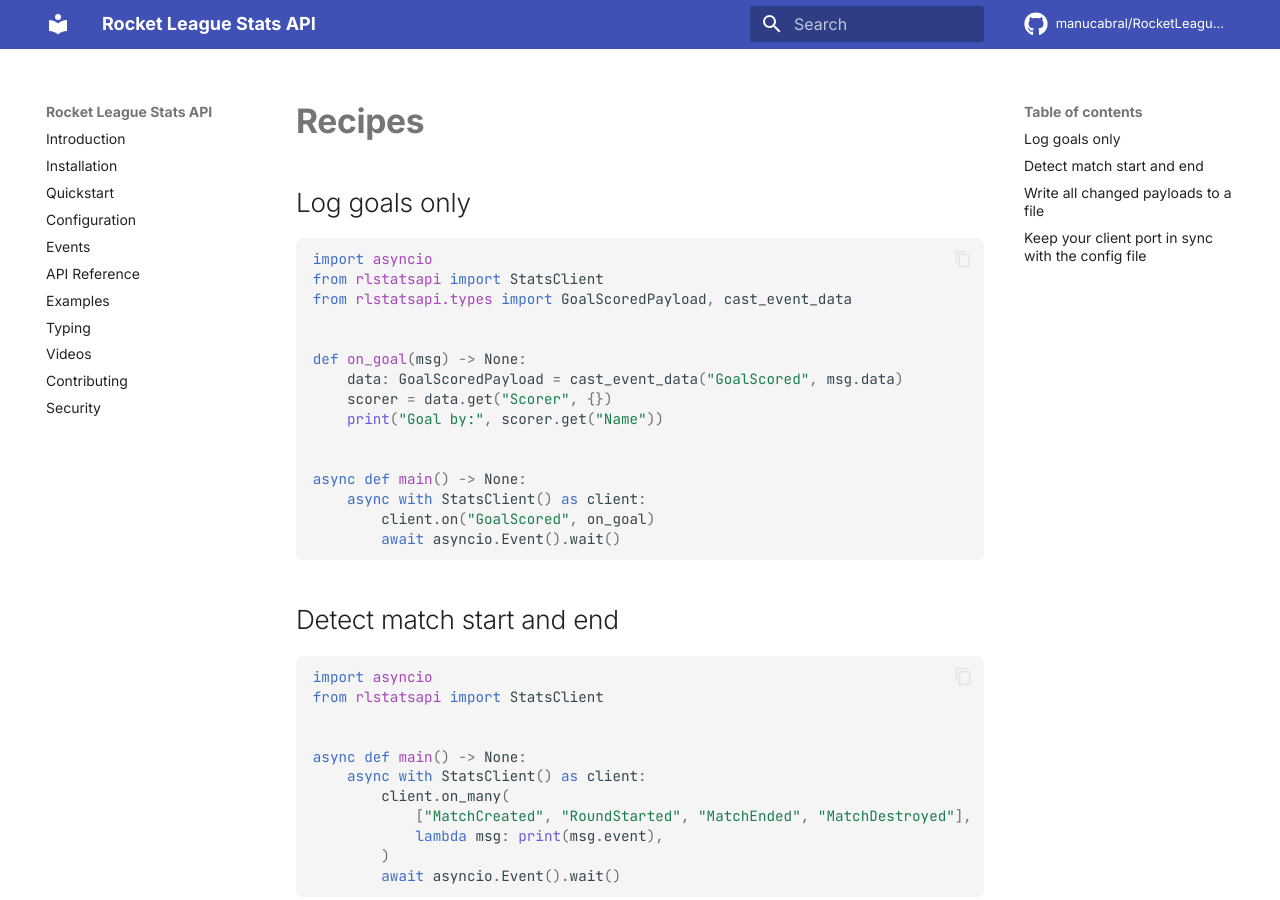
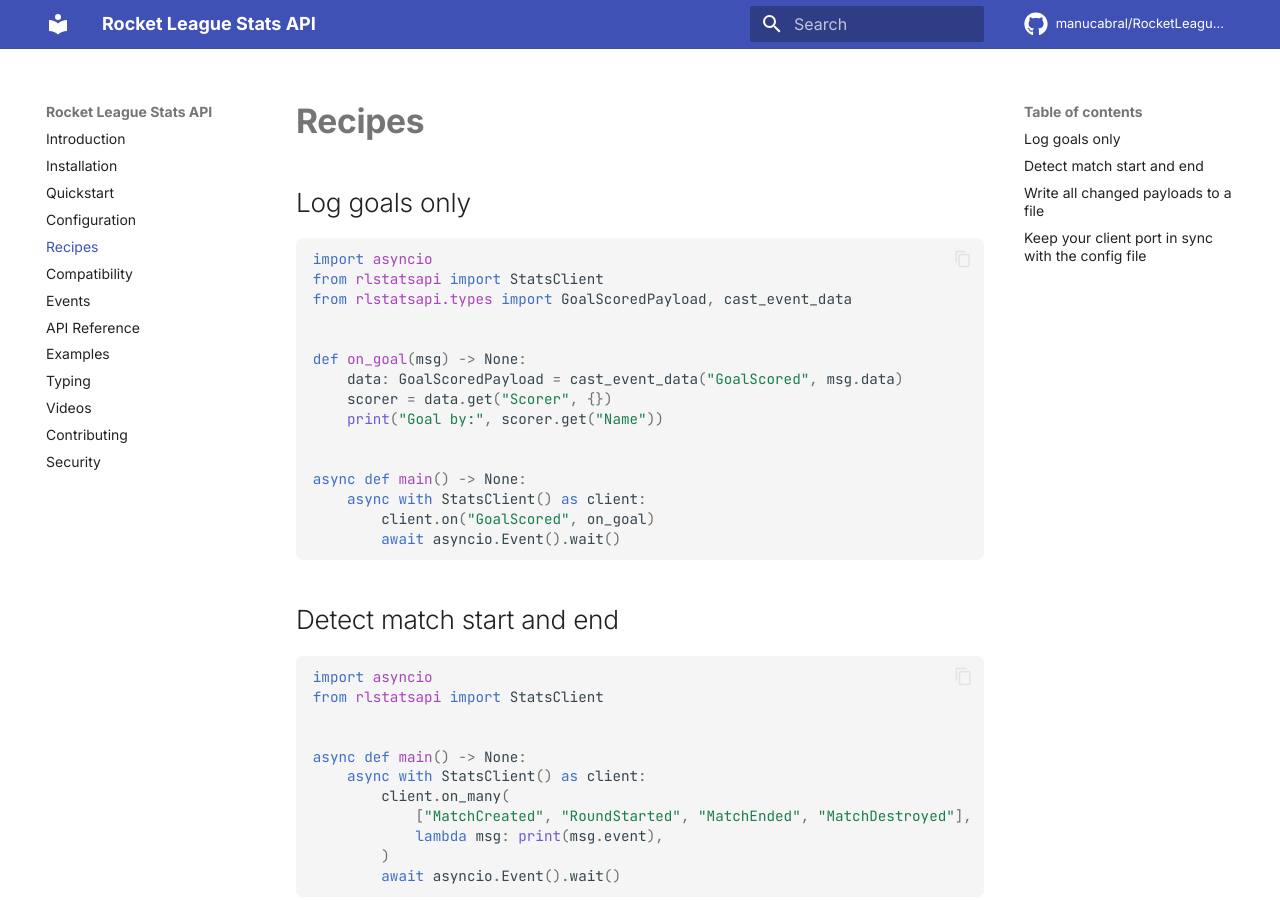
Before and after one commit to manucabral/rlstatsapi, an MkDocs documentation site: the page built from docs/recipes.md, in a window 1280 px wide and 900 px high. Built offline with MkDocs 1.6.1 and Material for MkDocs 9.7.7, drawn with Linux system fonts in a browser that asks for light colours; comment, search, counter and statistics services are not loaded.

Commit message:
feat: update mkdocs.yml to add Recipes and Compatibility sections to navigation

```diff
--- a/mkdocs.yml
+++ b/mkdocs.yml
@@ -43,6 +43,8 @@
   - Installation: installation.md
   - Quickstart: quickstart.md
   - Configuration: configuration.md
+  - Recipes: recipes.md
+  - Compatibility: compatibility.md
   - Events: events.md
   - API Reference: api.md
   - Examples: examples.md
```
